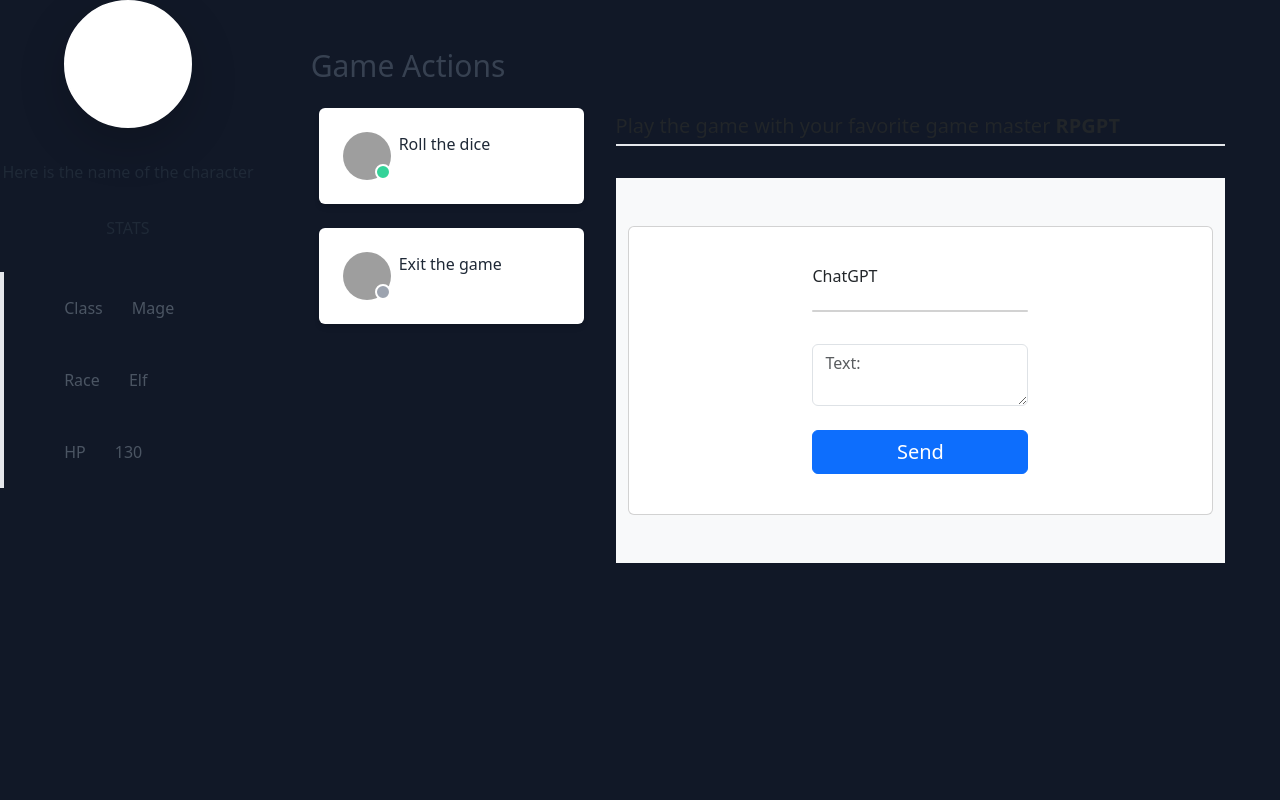
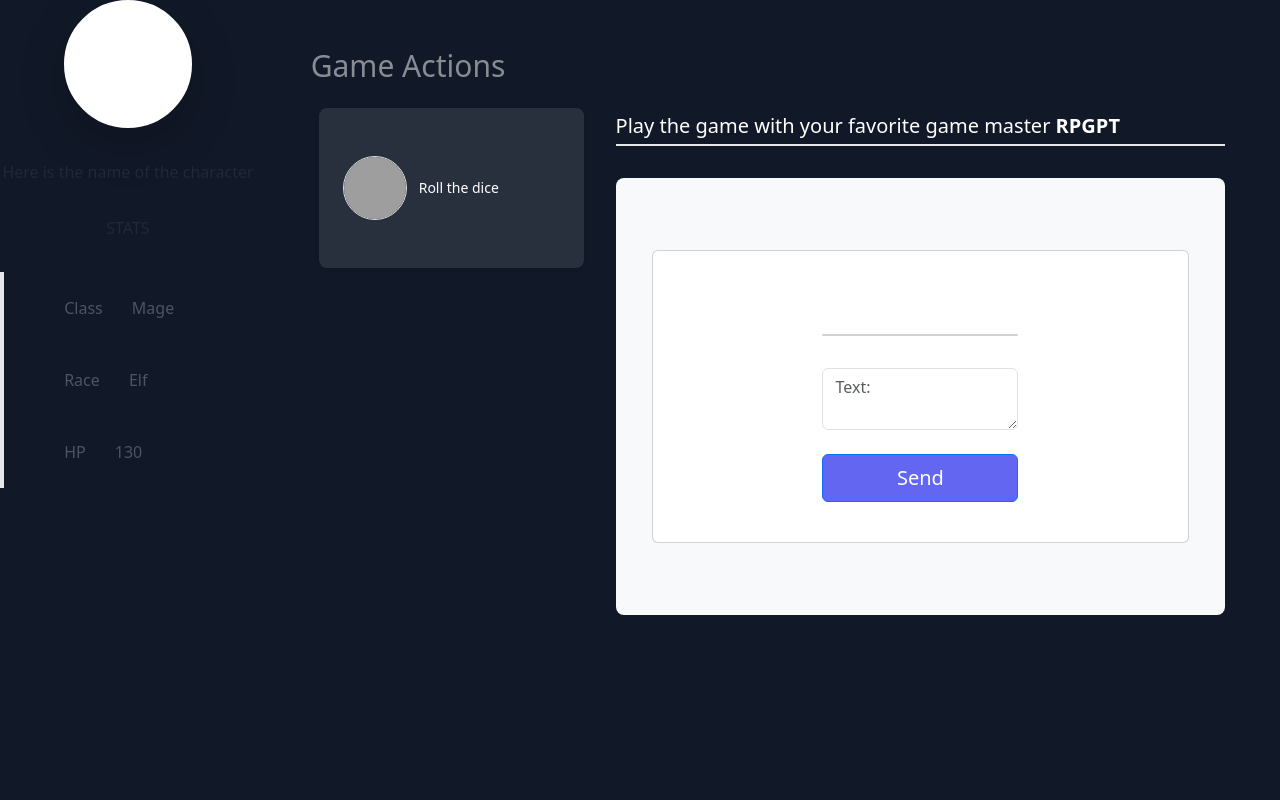
Before and after one commit to axelgrubba/rpgpt, a Django app: page /game in a window 1280 px wide. Run offline with Django 4.2, Linux system fonts and the light colour scheme; data that the repository does not hold is empty; some libraries are stand-ins or nearby versions; grey boxes are pictures that could not be loaded.

Commit message:
improved chat template

```diff
--- a/chat/templates/chat.html
+++ b/chat/templates/chat.html
@@ -92,47 +92,32 @@
 
           <div class="main flex-1 flex flex-col">
             <div class="hidden lg:block heading flex-2">
-              <h1 class="text-3xl text-gray-700 mb-4">Game Actions</h1>
+              <h1 class="text-3xl text-white/50 mb-4">Game Actions</h1>
             </div>
 
             <div class="flex-1 flex h-full">
               <div class="sidebar hidden lg:flex w-1/3 flex-2 flex-col pr-6">
 
                 <div class="flex-1 h-full overflow-auto px-2">
+
                   <div
-                    class="entry cursor-pointer transform hover:scale-105 duration-300 transition-transform bg-white mb-4 rounded p-4 flex shadow-md">
-                    <div class="flex-2">
-                      <div class="w-12 h-12 relative">
-                        <img class="w-12 h-12 rounded-full mx-auto" src="../resources/profile-image.png"
-                          alt="chat-user" />
-                        <span
-                          class="absolute w-4 h-4 bg-green-400 rounded-full right-0 bottom-0 border-2 border-white"></span>
-                      </div>
+                    class="relative flex items-center space-x-3 rounded-lg ring-1 ring-white/30 bg-white/10 hover:bg-white/20 px-6 py-5 shadow-sm focus-within:ring-2 focus-within:ring-indigo-500 focus-within:ring-offset-2 hover:border-gray-400">
+                    <div class="flex-shrink-0">
+                      <img class="h-16 w-16 rounded-full border"
+                        src="https://www.pngkey.com/png/full/643-6435762_the-icon-resembles-a-12-sided-dice-shape.png"
+                        alt="">
                     </div>
-                    <div class="flex-1 px-2">
-                      <div class="truncate w-32"><span class="text-gray-800">Roll the dice</span></div>
-                    </div>
-                    <div class="flex-2 text-right">
-                      <!--XYZ -->
+                    <div class="min-w-0 flex-1">
+                      <a href="#" class="focus:outline-none">
+                        <span class="absolute inset-0" aria-hidden="true"></span>
+                        <p class="text-sm font-medium text-white">Roll the dice</p>
+                      </a>
                     </div>
                   </div>
-                  <div
-                    class="entry cursor-pointer transform hover:scale-105 duration-300 transition-transform bg-white mb-4 rounded p-4 flex shadow-md">
-                    <div class="flex-2">
-                      <div class="w-12 h-12 relative">
-                        <img class="w-12 h-12 rounded-full mx-auto" src="../resources/profile-image.png"
-                          alt="chat-user" />
-                        <span
-                          class="absolute w-4 h-4 bg-gray-400 rounded-full right-0 bottom-0 border-2 border-white"></span>
-                      </div>
-                    </div>
-                    <div class="flex-1 px-2">
-                      <div class="truncate w-32"><span class="text-gray-800">Exit the game</span></div>
-                    </div>
-                    <div class="flex-2 text-right"> <!--XYZ -->
 
-                    </div>
-                  </div>
+
+
+
 
 
 
@@ -140,21 +125,22 @@
               </div>
               <div class="chat-area flex-1 flex flex-col">
                 <div class="flex-3">
-                  <h2 class="text-xl py-1 mb-8 border-b-2 border-gray-200">Play the game with your favorite game master
+                  <h2 class="text-xl py-1 mb-8 border-b-2 text-white border-gray-200">Play the game with your favorite
+                    game master
                     <b>RPGPT</b>
                   </h2>
                 </div>
                 <div class="messages flex-1 overflow-auto">
 
 
-                  <section class="bg bg-gray-900 bg-light">
+                  <section class="bg bg-white/10 rounded-lg bg-light p-4">
                     <div class="container py-5">
                       <div class="card">
                         <div class="card-body">
                           <div class="row d-flex justify-content-center">
                             <div class="col-md-7 col-xl-5 mb-4 mb-md-0">
                               <div class="py-4 d-flex flex-row">
-                                <h1>ChatGPT</h1>
+                                <h1 class="text-white">rpGPT</h1>
                               </div>
                               <div class="card text-white" id="chatCard">
                                 {% for chat in chats %}
@@ -180,7 +166,8 @@
                               </div>
 
                               <div class="d-grid gap-2 mt-4">
-                                <button id="submitBtn" class="btn btn-primary fs-5">Send</button>
+                                <button id="submitBtn"
+                                  class="btn btn-primary fs-5 bg-indigo-500 rounded-md text-white px-4 py-2">Send</button>
                               </div>
 
                               <br>
```
